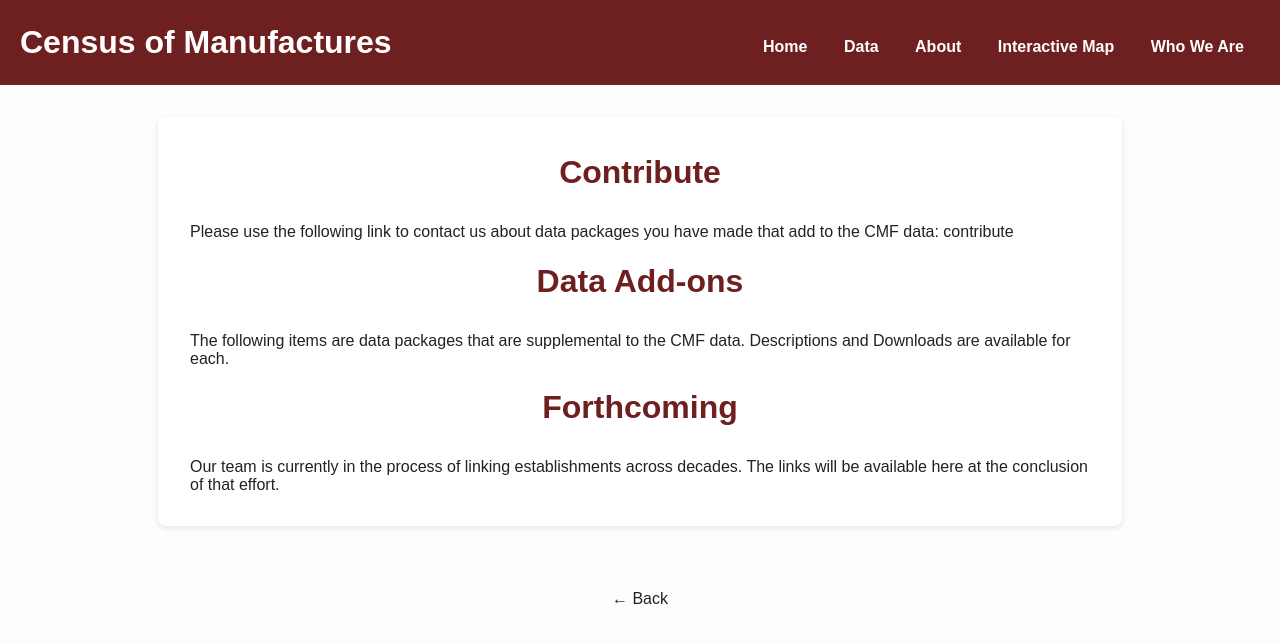
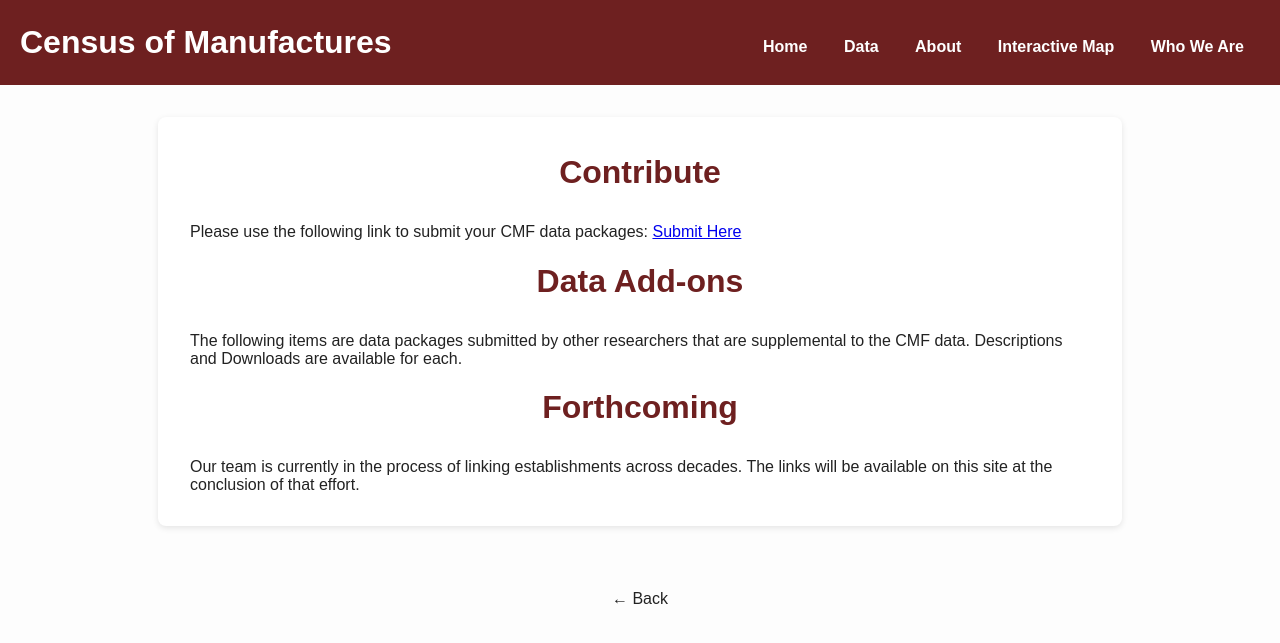
Before and after one commit to allen-otterstrom/CMF_data, a Jekyll site: the page built from add-on.md, in a window 1280 px wide. Shown: the top 643 px of the page. Built offline with Jekyll 4.4.1, drawn with Linux system fonts in a browser that asks for light colours.

Commit message:
Update add-on.md

```diff
--- a/add-on.md
+++ b/add-on.md
@@ -4,10 +4,13 @@ title: add-ons
 ---
 
 # Contribute
-Please use the following link to contact us about data packages you have made that add to the CMF data: contribute
+Please use the following link to submit your CMF data packages:
+  <a href="https://docs.google.com/forms/d/e/1FAIpQLSc1HyFJtRJwykmxqVLWLwBSJwL-_Be034xCCHxuj45fEDFl7g/viewform?usp=dialog" target="_blank">
+    Submit Here
+  </a>
 
 # Data Add-ons
-The following items are data packages that are supplemental to the CMF data. Descriptions and Downloads are available for each.
+The following items are data packages submitted by other researchers that are supplemental to the CMF data. Descriptions and Downloads are available for each.
 
 # Forthcoming
-Our team is currently in the process of linking establishments across decades. The links will be available here at the conclusion of that effort.
+Our team is currently in the process of linking establishments across decades. The links will be available on this site at the conclusion of that effort.
```
